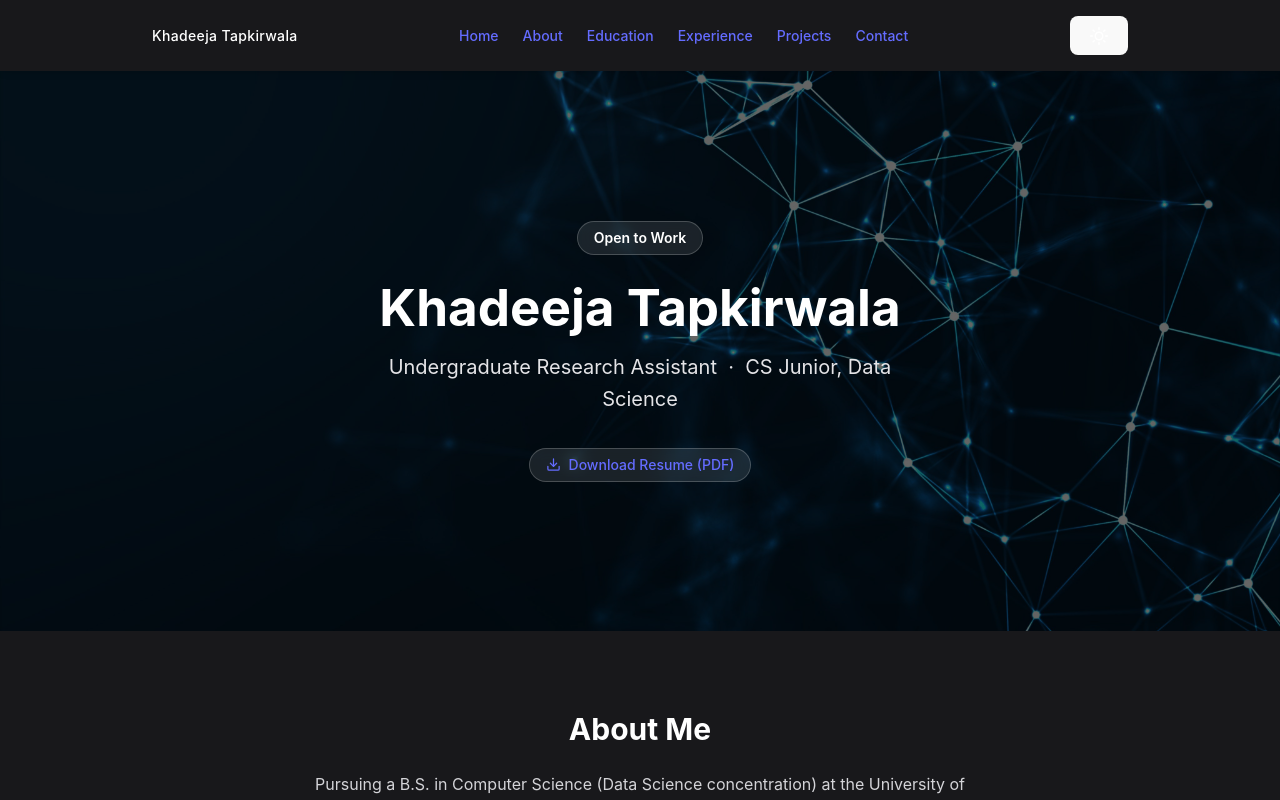
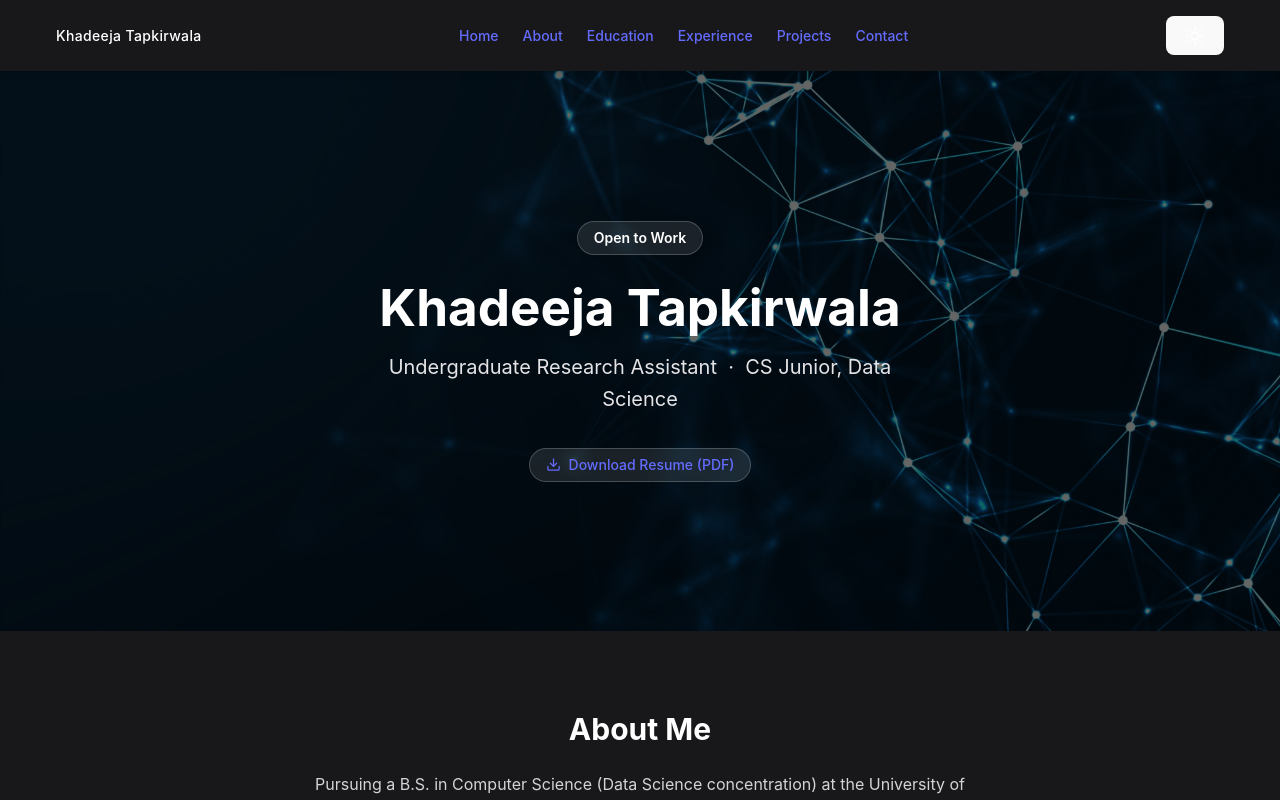
Before and after one commit to KhadeejaTap/KhadeejaTap.github.io, a React (Vite) app: page / in a window 1280 px wide. Shown: the top 800 px of the page. Built offline with nearby package versions, Linux system fonts and the light colour scheme.

Commit message:
style: extend navbar to full width

```diff
--- a/src/components/Navbar.tsx
+++ b/src/components/Navbar.tsx
@@ -35,7 +35,7 @@ export default function Navbar({ isDark, toggleDark }: NavbarProps) {
 
   return (
     <nav className="sticky top-0 z-50 bg-zinc-900 text-white shadow-md">
-      <div className="max-w-5xl mx-auto px-6 py-4 flex items-center justify-between">
+      <div className="w-full px-8 lg:px-14 py-4 flex items-center justify-between">
         {/* Logo — full name, smaller weight */}
         <span className="font-medium text-sm tracking-wide">Khadeeja Tapkirwala</span>
 
```
